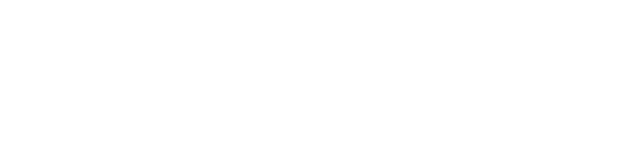
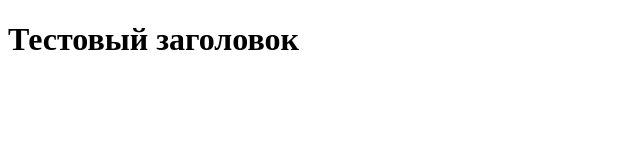
Before and after one commit to MarkinIA/markinia.github.io, a plain HTML site: page index.html in a window 1280 px wide. Shown: the whole page, without its empty margins (0-640 px from the left). Drawn offline with Linux system fonts and the light colour scheme.

Commit message:
Update index.html

```diff
--- a/index.html
+++ b/index.html
@@ -6,3 +6,7 @@
   <title>Мое первое резюме верстальщика</title>
   <link rel="stylesheet" href="style.css">
 </head>
+<body>
+  <h1>Тестовый заголовок</h1>
+</body>
+</html>
```
